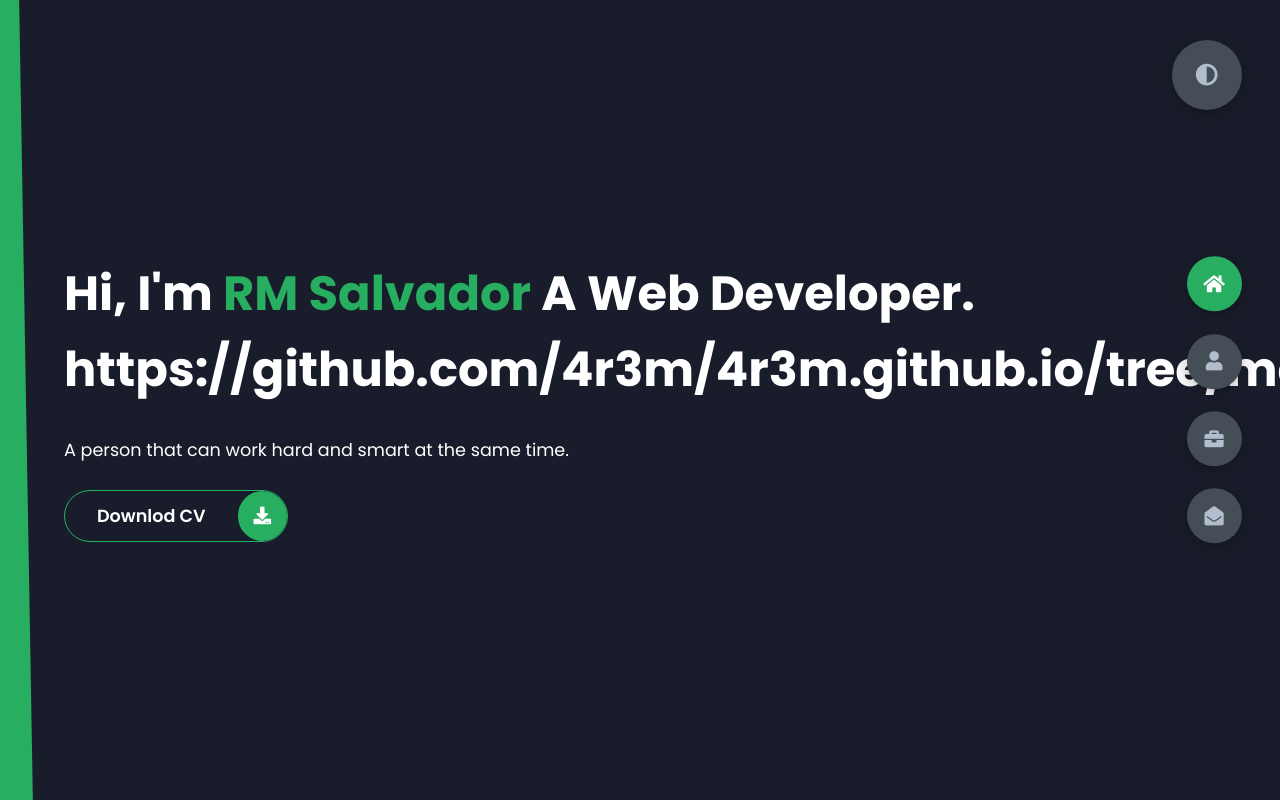
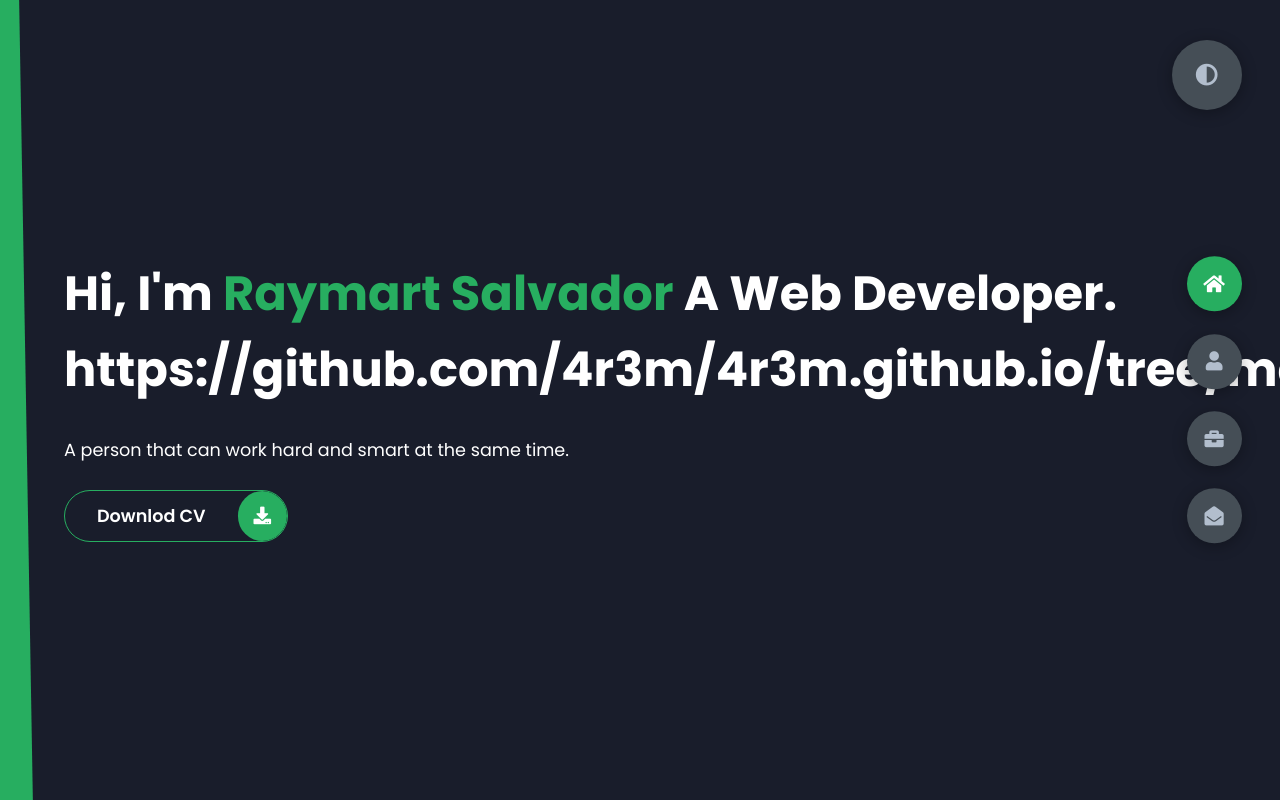
Before and after one commit to 4r3m/4r3m.github.io, an Angular app: page / in a window 1280 px wide. Built offline with nearby package versions, Linux system fonts and the light colour scheme.

Commit message:
build(root): :rewind: revert the experimental code
I tested the code if it is reflected on my online repository

```diff
--- a/src/app/app.component.html
+++ b/src/app/app.component.html
@@ -8,7 +8,7 @@
     </div>
     <div class="right-header">
       <h1 class="name">
-        Hi, I'm <span>RM Salvador</span>
+        Hi, I'm <span>Raymart Salvador</span>
         A Web Developer.
         <p>{{assetsDir}}</p>
       </h1>
```
Also changed, not shown: 3 other files (tests, documents, lock files or other folders).
